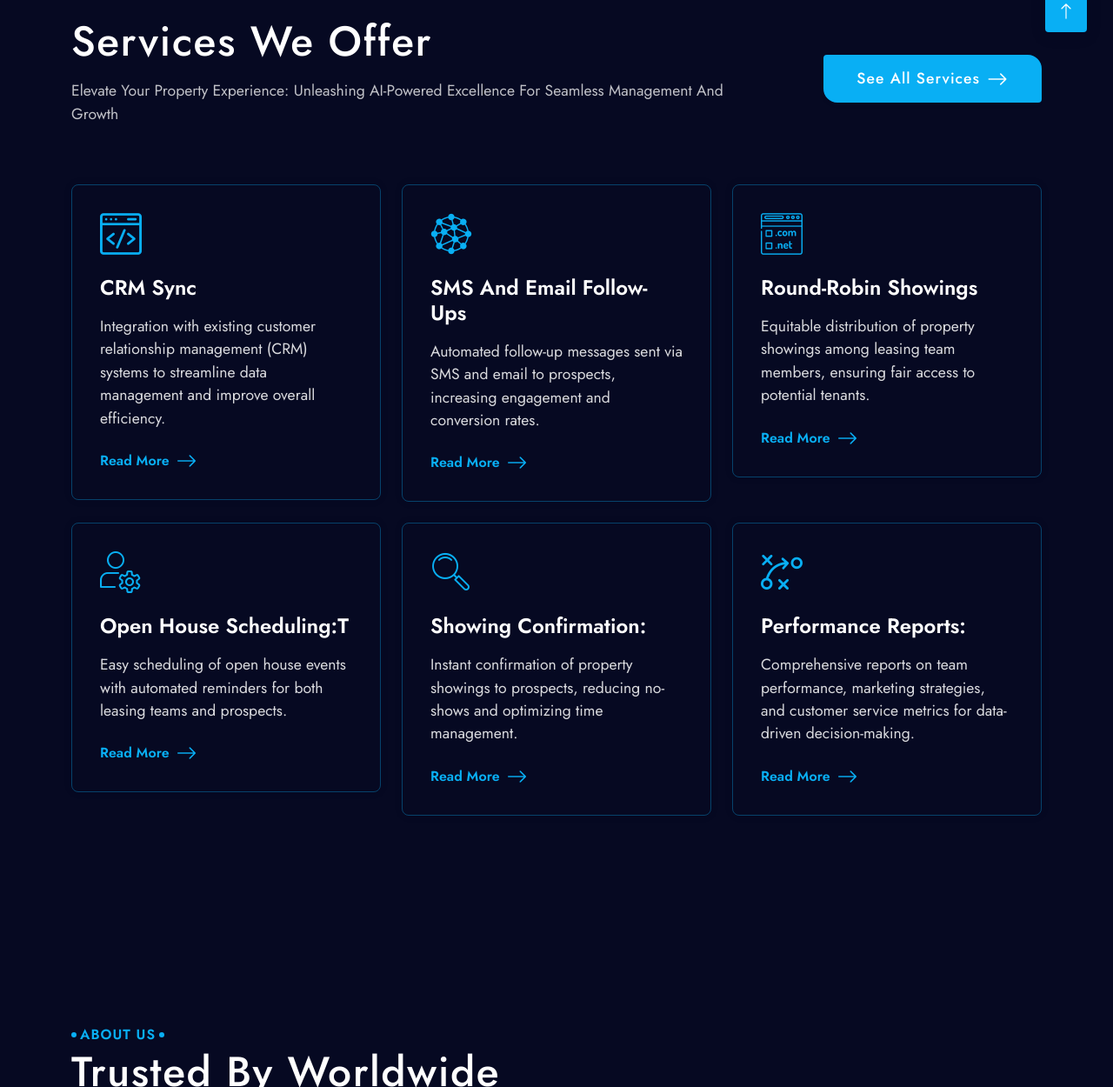
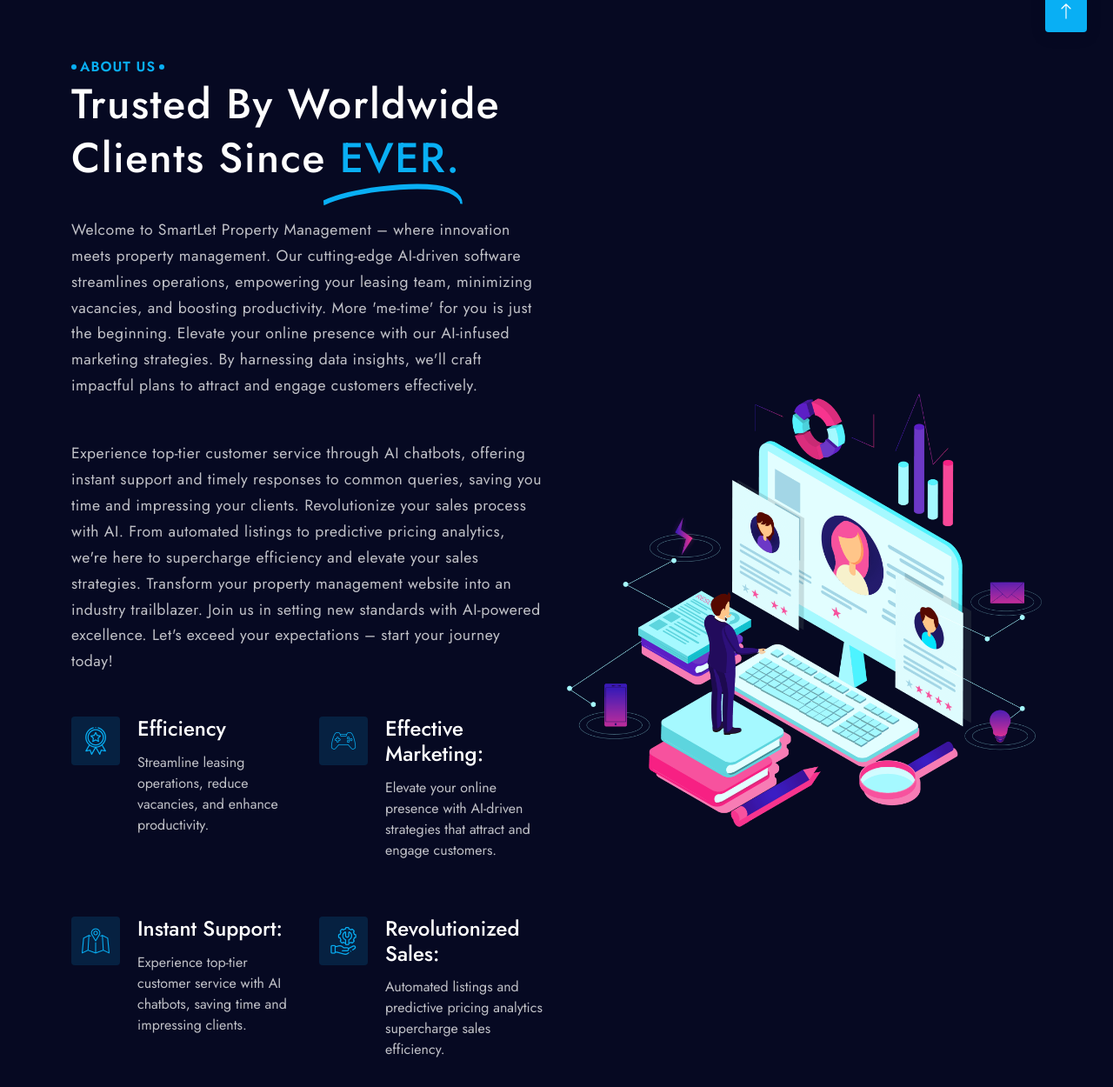
Before and after one commit to singhmaninderjit/SpiritualityAI, a plain HTML site: page index.html in a window 1280 px wide. Shown: the part 863-2113 px from the top of the page at 87% size. Drawn offline with Linux system fonts and the light colour scheme; files whose address does not match are found by name.

Commit message:
service section removed

```diff
--- a/index.html
+++ b/index.html
@@ -131,101 +131,7 @@
 		</section>
 		<!--End of .hero-text-area-->
 		<!-- End  Page hero-->
-		<!-- Start  services Section-->
-		<section class="services services-boxed mega-section  " id="services">
-			<div class="container">
-				<div class="sec-heading ">
-					<div class="content-area"><!-- <span class=" pre-title       wow fadeInUp " data-wow-delay=".2s">services</span> -->
-						<h2 class="title wow fadeInUp" data-wow-delay=".2s">services we offer</h2>
-						<p class="subtitle wow fadeInUp " data-wow-delay=".4s">
-							Elevate Your Property Experience: Unleashing AI-Powered Excellence for Seamless Management and Growth
-						</p>
-					</div>
-					<div class=" cta-area wow fadeInUp" data-wow-delay=".6s"><a class="cta-btn btn-solid    ">see all services <i class="bi bi-arrow-right icon "></i></a></div>
-				</div>
-				<div class="row gx-4 gy-4 services-row ">
-					<div class="col-12 col-md-6  col-lg-4 mx-auto ">
-						<!--Start First service box-->
-						<div class="box service-box  wow fadeInUp reveal-start" data-wow-offset="0" data-wow-delay=".1s">
-							<div class="service-icon"><i class="flaticon-web-development font-icon"></i></div><span class="service-num hollow-text">1    </span>
-							<div class="service-content">
-								<h3 class="service-title">CRM Sync</h3>
-								<p class="service-text">
-									Integration with existing customer relationship management (CRM) systems to streamline data management and improve overall efficiency.
-								</p>
-							</div><a class="read-more" href="#0">read more<i class="bi bi-arrow-right icon "> </i></a>
-						</div>
-						<!-- End First service box   -->
-					</div>
-					<div class="col-12 col-md-6  col-lg-4 mx-auto ">
-						<!--Start Second service box-->
-						<div class="box service-box  wow fadeInUp reveal-start" data-wow-offset="0" data-wow-delay=".2s">
-							<div class="service-icon"><i class="flaticon-nanotechnology font-icon"></i></div><span class="service-num hollow-text">2    </span>
-							<div class="service-content">
-								<h3 class="service-title">SMS and Email Follow-ups</h3>
-								<p class="service-text">
-									Automated follow-up messages sent via SMS and email to prospects, increasing engagement and conversion rates.
-								</p>
-							</div><a class="read-more" href="#0">read more<i class="bi bi-arrow-right icon "> </i></a>
-						</div>
-						<!-- End Second service box-->
-					</div>
-					<div class="col-12 col-md-6  col-lg-4 mx-auto  ">
-						<!--Start Third service box-->
-						<div class="box service-box  wow fadeInUp reveal-start" data-wow-offset="0" data-wow-delay=".3s">
-							<div class="service-icon"><i class="flaticon-web-domain font-icon"></i></div><span class="service-num hollow-text">3    </span>
-							<div class="service-content">
-								<h3 class="service-title">Round-robin Showings</h3>
-								<p class="service-text">
-									Equitable distribution of property showings among leasing team members, ensuring fair access to potential tenants.
-								</p>
-							</div><a class="read-more" href="#0">read more<i class="bi bi-arrow-right icon "> </i></a>
-						</div>
-						<!-- End Third service box-->
-					</div>
-					<div class="col-12 col-md-6  col-lg-4 mx-auto  ">
-						<!--Start fourth service box-->
-						<div class="box service-box  wow fadeInUp reveal-start" data-wow-offset="0" data-wow-delay=".4s">
-							<div class="service-icon"><i class="flaticon-profile font-icon"></i></div><span class="service-num hollow-text">4    </span>
-							<div class="service-content">
-								<h3 class="service-title">Open House Scheduling:t</h3>
-								<p class="service-text">
-									Easy scheduling of open house events with automated reminders for both leasing teams and prospects.
-								</p>
-							</div><a class="read-more" href="#0">read more<i class="bi bi-arrow-right icon "> </i></a>
-						</div>
-						<!-- End fourth service box   -->
-					</div>
-					<div class="col-12 col-md-6  col-lg-4 mx-auto  ">
-						<!--Start 5th service box-->
-						<div class="box service-box  wow fadeInUp reveal-start" data-wow-offset="0" data-wow-delay=".5s">
-							<div class="service-icon"><i class="flaticon-search font-icon"></i></div><span class="service-num hollow-text">5    </span>
-							<div class="service-content">
-								<h3 class="service-title">Showing Confirmation:</h3>
-								<p class="service-text">
-									Instant confirmation of property showings to prospects, reducing no-shows and optimizing time management.
-								</p>
-							</div><a class="read-more" href="#0">read more<i class="bi bi-arrow-right icon "> </i></a>
-						</div>
-						<!-- End 5th service box-->
-					</div>
-					<div class="col-12 col-md-6  col-lg-4 mx-auto  ">
-						<!--Start 6th service box-->
-						<div class="box service-box  wow fadeInUp  reveal-start" data-wow-offset="0" data-wow-delay=".6s">
-							<div class="service-icon"><i class="flaticon-strategy font-icon"></i></div><span class="service-num hollow-text">6    </span>
-							<div class="service-content">
-								<h3 class="service-title">Performance Reports:</h3>
-								<p class="service-text">
-									Comprehensive reports on team performance, marketing strategies, and customer service metrics for data-driven decision-making.
-								</p>
-							</div><a class="read-more" href="#0">read more<i class="bi bi-arrow-right icon "> </i></a>
-						</div>
-						<!-- End 6th service box-->
-					</div>
-				</div>
-			</div>
-		</section>
-		<!-- End  services Section-->
+
 		<!-- Start  about Section-->
 		<section class="about mega-section" id="about">
 			<div class="container">
```
